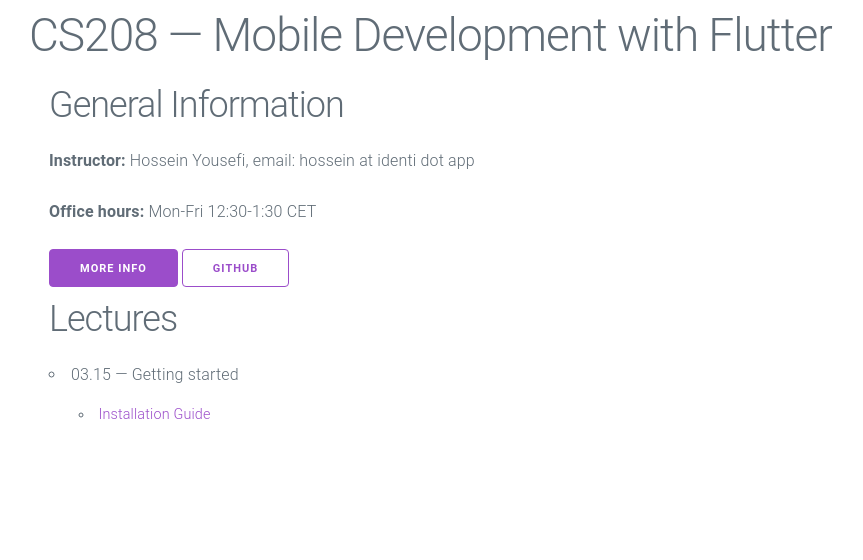
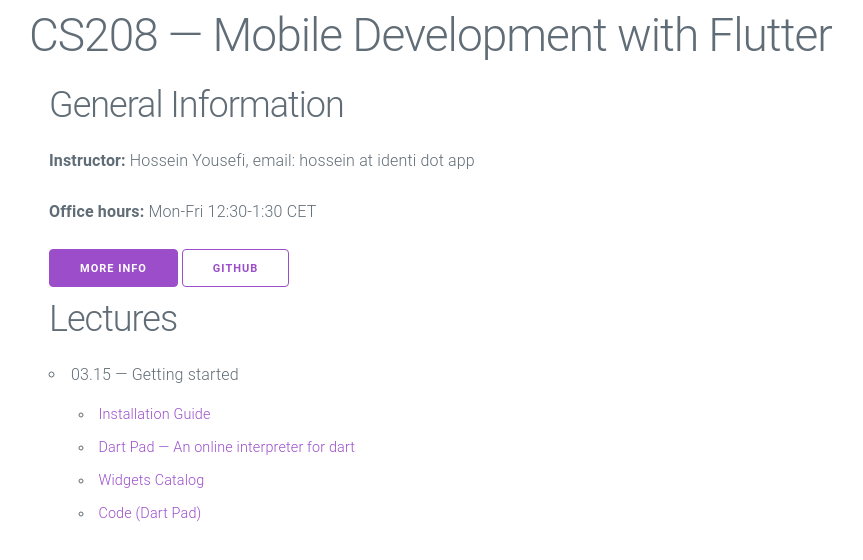
Before and after one commit to HosseinYousefi/2021-CS208, a plain HTML site: page index.html in a window 1280 px wide. Shown: the whole page, without its empty margins (71-934 px from the left). Drawn offline with nearby package versions, Linux system fonts and the light colour scheme.

Commit message:
session 0 finished

```diff
--- a/index.html
+++ b/index.html
@@ -45,6 +45,21 @@
                   Installation Guide
                 </a>
               </li>
+              <li>
+                <a href="https://dartpad.dev/?null_safety=true">
+                  Dart Pad &mdash; An online interpreter for dart
+                </a>
+              </li>
+              <li>
+                <a href="https://flutter.dev/docs/development/ui/widgets">
+                  Widgets Catalog
+                </a>
+              </li>
+              <li>
+                <a href="https://dartpad.dev/eecfa1340bc7b9d24cc4ba1fc8a117d9?null_safety=true">
+                  Code (Dart Pad)
+                </a>
+              </li>
             </ul>
           </li>
         </ul>
```
